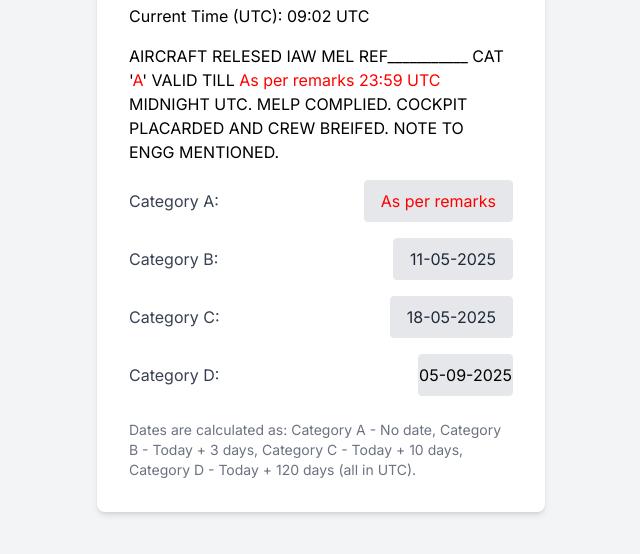
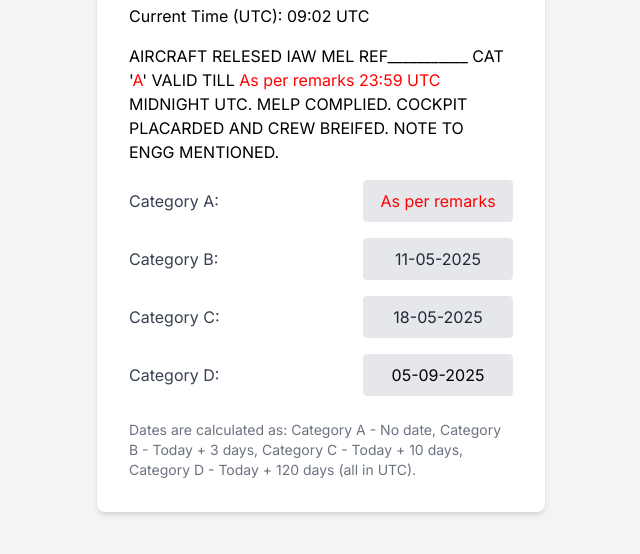
Before and after one commit to Harishk11m/mel-calculator, a plain HTML site: page index.html in a window 1280 px wide. Shown: the part 186-740 px from the top of the page, without its empty margins (319-959 px from the left). Drawn offline with nearby package versions, Linux system fonts and the light colour scheme.

Commit message:
Update index.html

```diff
--- a/index.html
+++ b/index.html
@@ -16,6 +16,11 @@
         .filled-text {
             color: red;
         }
+        .date-column {
+            min-width: 150px; /* Adjust this value as needed */
+            text-align: center;
+            display: inline-block;
+        }
     </style>
 </head>
 <body class="bg-gray-100 flex justify-center items-center min-h-screen">
@@ -26,19 +31,19 @@
         <div class="mb-6 space-y-4 mt-4">
             <div class="flex justify-between items-center cursor-pointer" onclick="selectCategory('A', 'As per remarks')">
                 <span class="text-gray-700 font-medium">Category A:</span>
-                <span id="resultDateA" class="bg-gray-200 border rounded py-2 px-4 text-gray-800 selected-date">As per remarks</span>
+                <span id="resultDateA" class="bg-gray-200 border rounded py-2 px-4 text-gray-800 selected-date date-column">As per remarks</span>
             </div>
             <div class="flex justify-between items-center cursor-pointer" onclick="selectCategory('B', formatDateTimeUTC(addDaysUTC(3), 'date'))">
                 <span class="text-gray-700 font-medium">Category B:</span>
-                <span id="resultDateB" class="bg-gray-200 border rounded py-2 px-4 text-gray-800"></span>
+                <span id="resultDateB" class="bg-gray-200 border rounded py-2 px-4 text-gray-800 date-column"></span>
             </div>
             <div class="flex justify-between items-center cursor-pointer" onclick="selectCategory('C', formatDateTimeUTC(addDaysUTC(10), 'date'))">
                 <span class="text-gray-700 font-medium">Category C:</span>
-                <span id="resultDateC" class="bg-gray-200 border rounded py-2 px-4 text-gray-800"></span>
+                <span id="resultDateC" class="bg-gray-200 border rounded py-2 px-4 text-gray-800 date-column"></span>
             </div>
             <div class="flex justify-between items-center cursor-pointer" onclick="selectCategory('D', formatDateTimeUTC(addDaysUTC(120), 'date'))">
                 <span class="text-gray-700 font-medium">Category D:</span>
-                <span id="resultDateD" class="bg-gray-200 border rounded py-2 px-gray-800"></span>
+                <span id="resultDateD" class="bg-gray-200 border rounded py-2 px-gray-800 date-column"></span>
             </div>
         </div>
         <p class="text-gray-500 text-sm mt-4">
```
